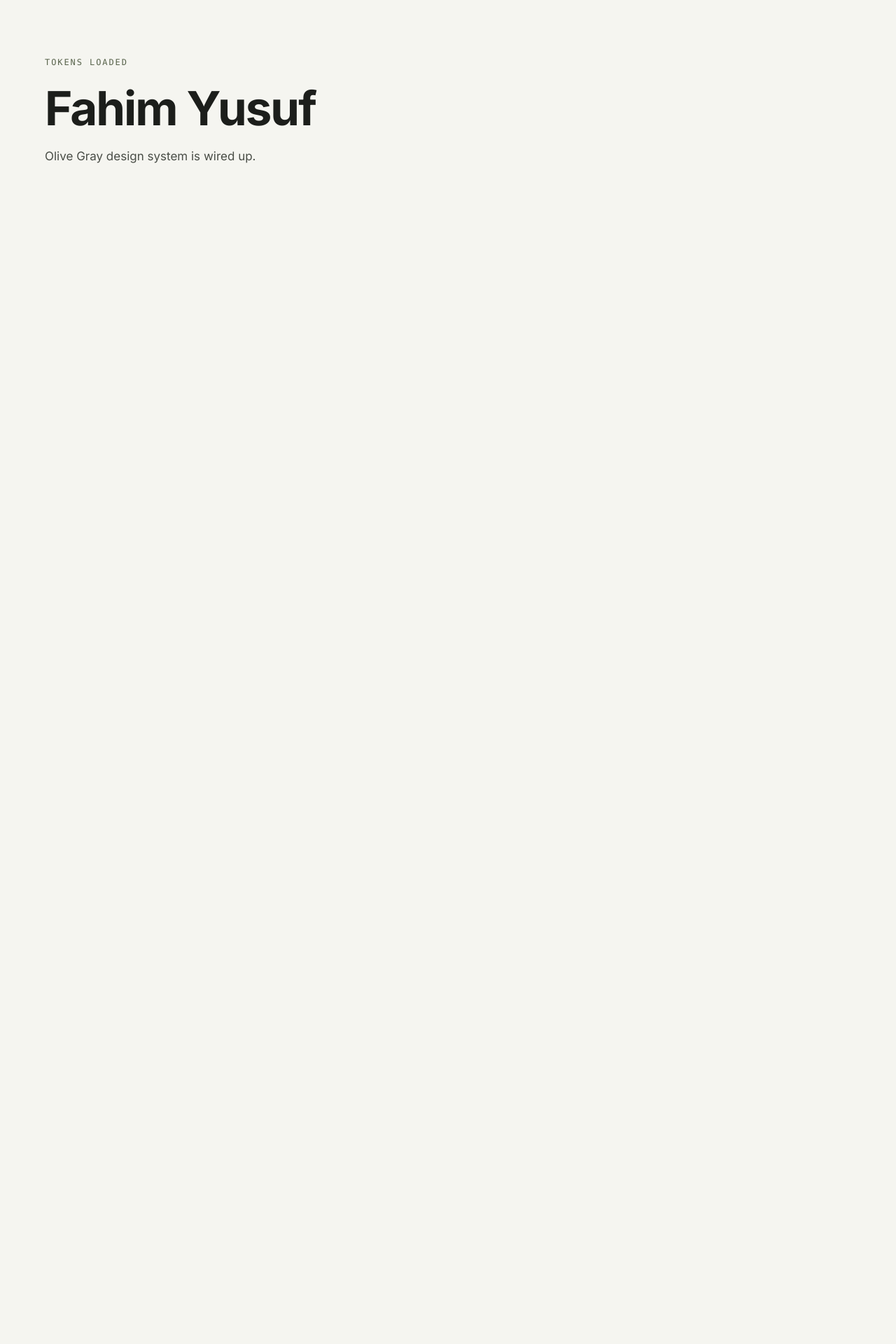
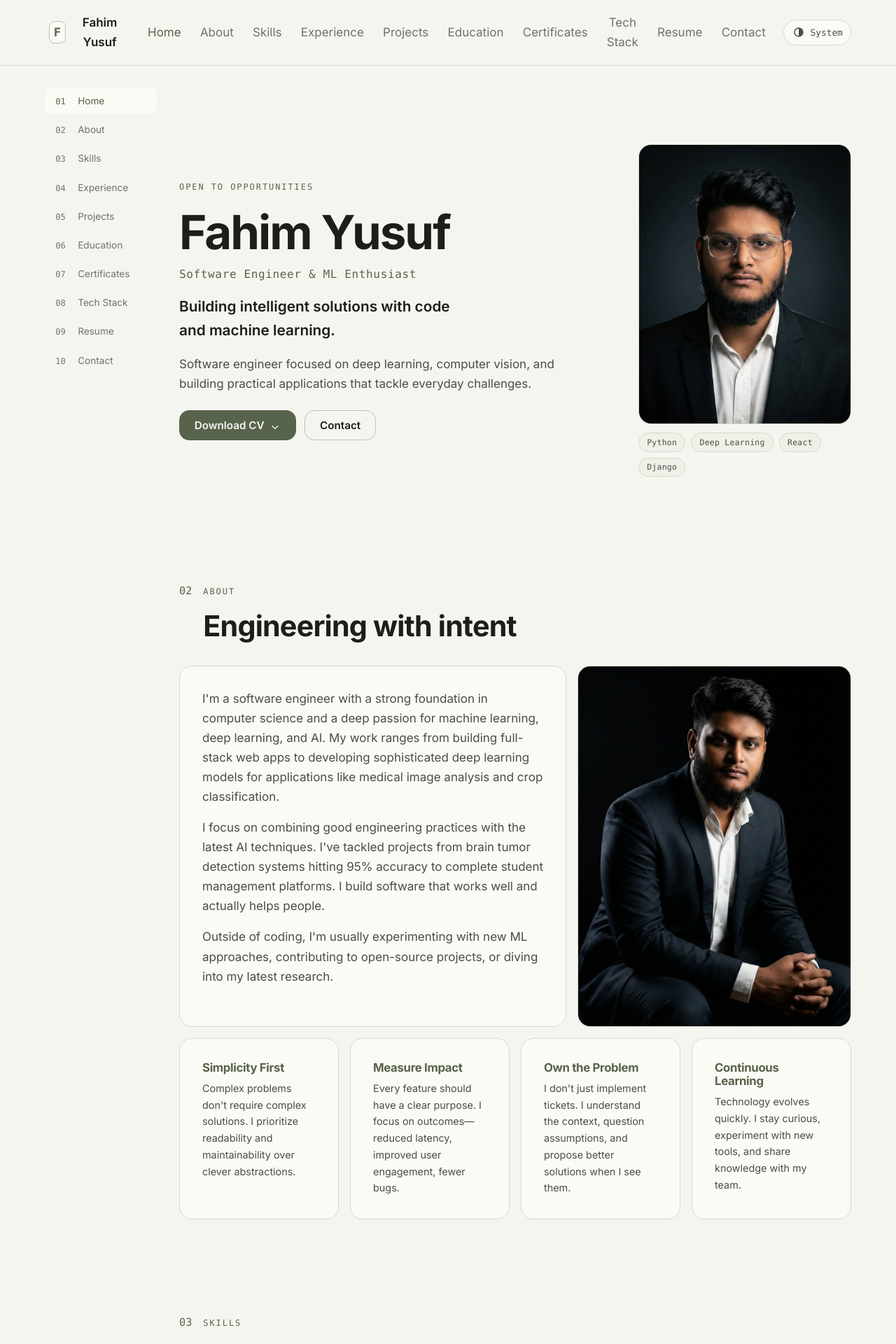
Before and after one commit to fahim06/portfolio, a React (Vite) app: page / in a window 1280 px wide. Shown: the top 1920 px of the page at 70% size. Before the commit the page ends 800 px from the top, so only its background shows below. Built offline with nearby package versions, Linux system fonts and the light colour scheme.

Commit message:
feat(app): assemble layout + all sections, wire theme provider

```diff
--- a/src/App.jsx
+++ b/src/App.jsx
@@ -1,7 +1,28 @@
+import RootLayout from './layouts/RootLayout.jsx';
+import Home from './sections/Home.jsx';
+import About from './sections/About.jsx';
+import Skills from './sections/Skills.jsx';
+import Experience from './sections/Experience.jsx';
+import Projects from './sections/Projects.jsx';
+import Education from './sections/Education.jsx';
+import Certificates from './sections/Certificates.jsx';
+import TechStack from './sections/TechStack.jsx';
+import Resume from './sections/Resume.jsx';
+import Contact from './sections/Contact.jsx';
+
 export default function App() {
   return (
-    <div style={{ padding: '2rem', fontFamily: 'system-ui' }}>
-      Fahim Yusuf — scaffold OK
-    </div>
+    <RootLayout>
+      <Home />
+      <About />
+      <Skills />
+      <Experience />
+      <Projects />
+      <Education />
+      <Certificates />
+      <TechStack />
+      <Resume />
+      <Contact />
+    </RootLayout>
   );
 }
--- a/src/main.jsx
+++ b/src/main.jsx
@@ -7,19 +7,13 @@ import '@fontsource/inter/700.css';
 import '@fontsource-variable/jetbrains-mono';
 import './styles/tokens.css';
 import './styles/base.css';
-
-function App() {
-  return (
-    <main className="container" style={{ paddingTop: '10vh' }}>
-      <p className="eyebrow">tokens loaded</p>
-      <h1>Fahim Yusuf</h1>
-      <p>Olive Gray design system is wired up.</p>
-    </main>
-  );
-}
+import App from './App.jsx';
+import { ThemeProvider } from './hooks/useTheme.jsx';
 
 createRoot(document.getElementById('root')).render(
   <React.StrictMode>
-    <App />
+    <ThemeProvider>
+      <App />
+    </ThemeProvider>
   </React.StrictMode>
 );
```
